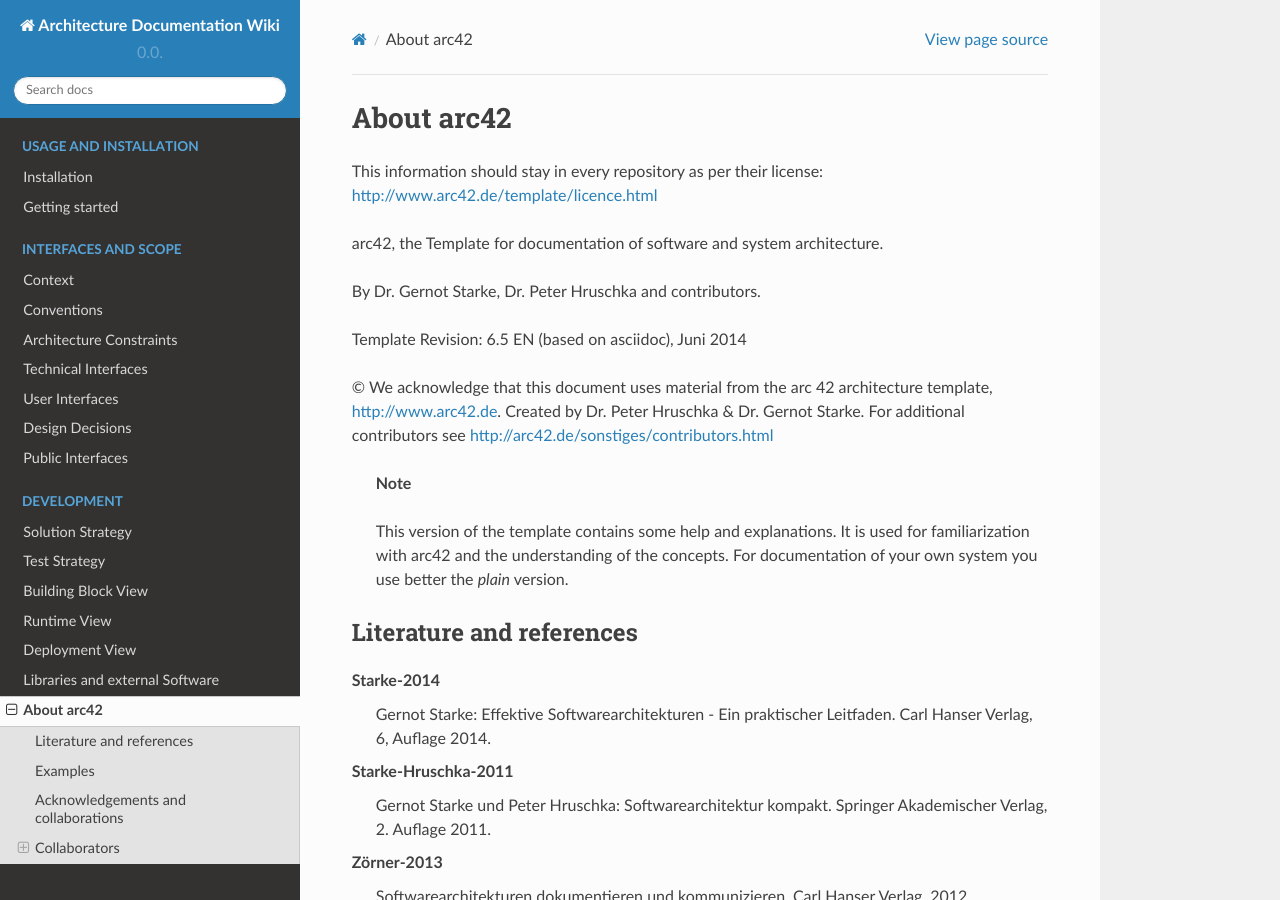
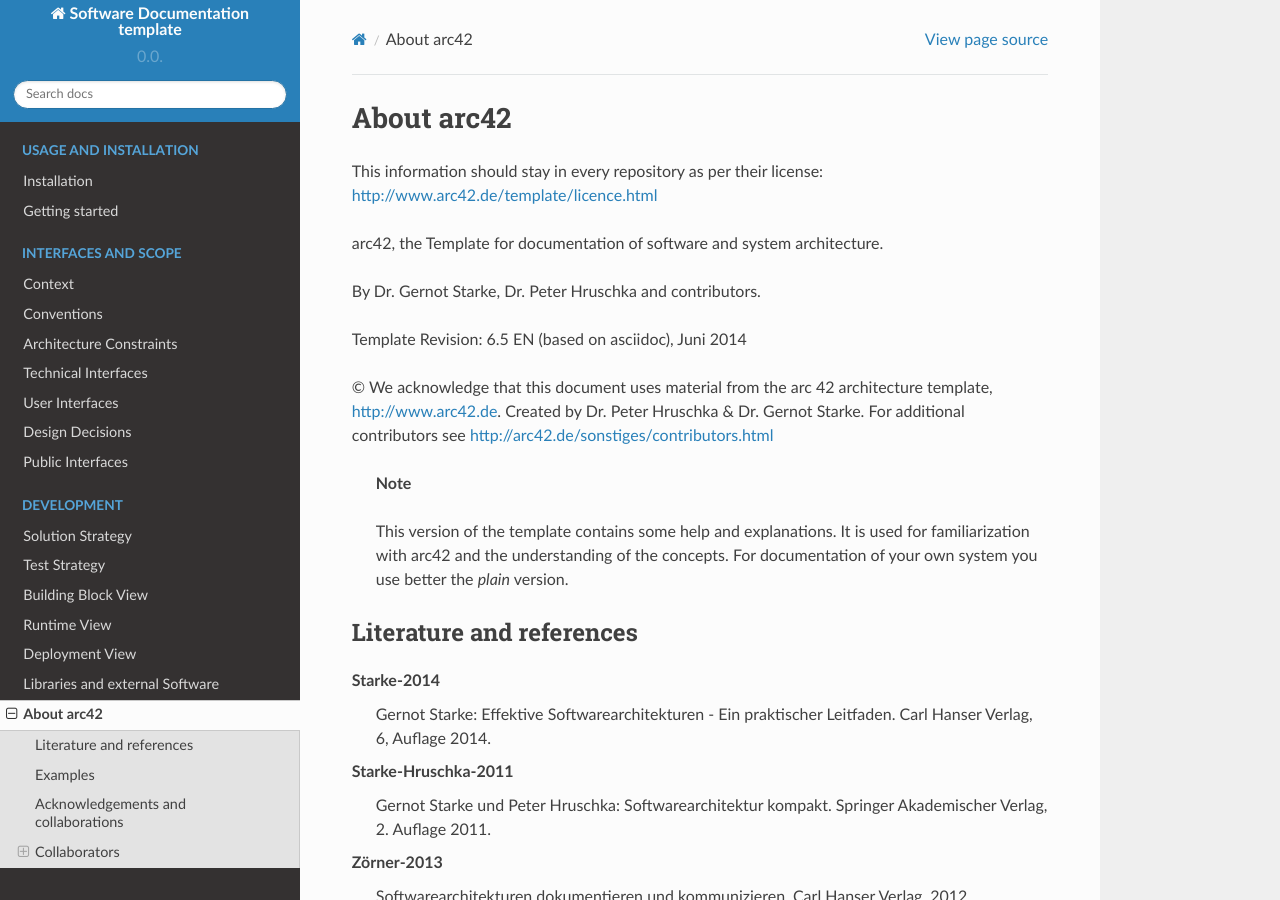
Before and after one commit to Roboy/sw_documentation_template, a Sphinx documentation site: the page built from documentation/about-arc42.rst, in a window 1280 px wide and 900 px high. Built offline with Sphinx 7.4.7 and the Read the Docs theme 2.0.0, drawn with Linux system fonts in a browser that asks for light colours.

Commit message:
Change name to Software Documentation Template

```diff
--- a/documentation/conf.py
+++ b/documentation/conf.py
@@ -1,6 +1,6 @@
 # -*- coding: utf-8 -*-
 #
-# Architecture Documentation Wiki documentation build configuration file, created by
+# Software Documentation Template build configuration file, created by
 # sphinx-quickstart on Fri Jul 29 19:44:29 2016.
 #
 # This file is execfile()d with the current directory set to its
@@ -66,7 +66,7 @@
 master_doc = 'index'
 
 # General information about the project.
-project = u'Architecture Documentation Wiki'
+project = u'Software Documentation template'
 copyright = u'2016, Raphael Dürscheid, based on Template by Dr. Peter'
 author = u'Raphael Dürscheid, based on Template by Dr. Peter'
 
@@ -154,7 +154,7 @@
 # The name for this set of Sphinx documents.
 # "<project> v<release> documentation" by default.
 #
-# html_title = u'Architecture Documentation Wiki v0.0.'
+# html_title = u'Software Documentation template v0.0.'
 
 # A shorter title for the navigation bar.  Default is the same as html_title.
 #
@@ -254,7 +254,7 @@
 # html_search_scorer = 'scorer.js'
 
 # Output file base name for HTML help builder.
-htmlhelp_basename = 'ArchitectureDocumentationWikidoc'
+htmlhelp_basename = 'SoftwareDocumentationtemplatedoc'
 
 # -- Options for LaTeX output ---------------------------------------------
 
@@ -280,7 +280,7 @@
 # (source start file, target name, title,
 #  author, documentclass [howto, manual, or own class]).
 # latex_documents = [
-#     (master_doc, 'ArchitectureDocumentationWiki.tex', u'Architecture Documentation Wiki Documentation',
+#     (master_doc, 'SoftwareDocumentationTemplate.tex', u'Software Documentation Template',
 #      u'Raphael Dürscheid, based on Template by Dr. Peter', 'manual'),
 # ]
 
@@ -322,7 +322,7 @@
 # One entry per manual page. List of tuples
 # (source start file, name, description, authors, manual section).
 man_pages = [
-    (master_doc, 'architecturedocumentationwiki', u'Architecture Documentation Wiki Documentation',
+    (master_doc, 'SoftwareDocumentationTemplate', u'Software Documentation Template',
      [author], 1)
 ]
 
@@ -337,8 +337,8 @@
 # (source start file, target name, title, author,
 #  dir menu entry, description, category)
 texinfo_documents = [
-    (master_doc, 'ArchitectureDocumentationWiki', u'Architecture Documentation Wiki Documentation',
-     author, 'ArchitectureDocumentationWiki', 'One line description of project.',
+    (master_doc, 'SoftwareDocumentationTemplate', u'Software Documentation Template',
+     author, 'SoftwareDocumentationTemplate', 'One line description of project.',
      'Miscellaneous'),
 ]
 
--- a/documentation/index.rst
+++ b/documentation/index.rst
@@ -1,9 +1,9 @@
-.. Architecture Documentation Wiki documentation master file, created by
+.. Software Documentation template master file, created by
    sphinx-quickstart on Fri Jul 29 19:44:29 2016.
    You can adapt this file completely to your liking, but it should at least
    contain the root `toctree` directive.
 
-Welcome to Architecture Documentation Wiki's documentation!
+Welcome to Software Documentation Template!
 ===========================================================
 
 
```
Also changed, not shown: README.md (+1 -1 lines), 2 other files.
